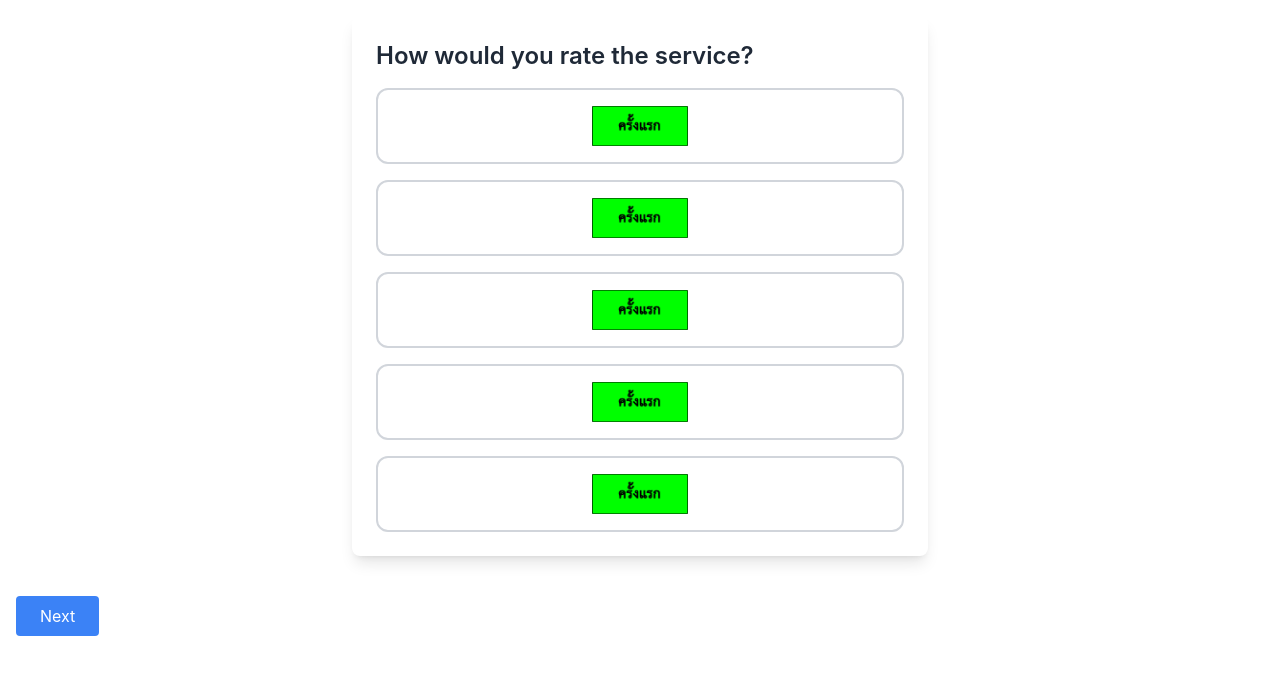
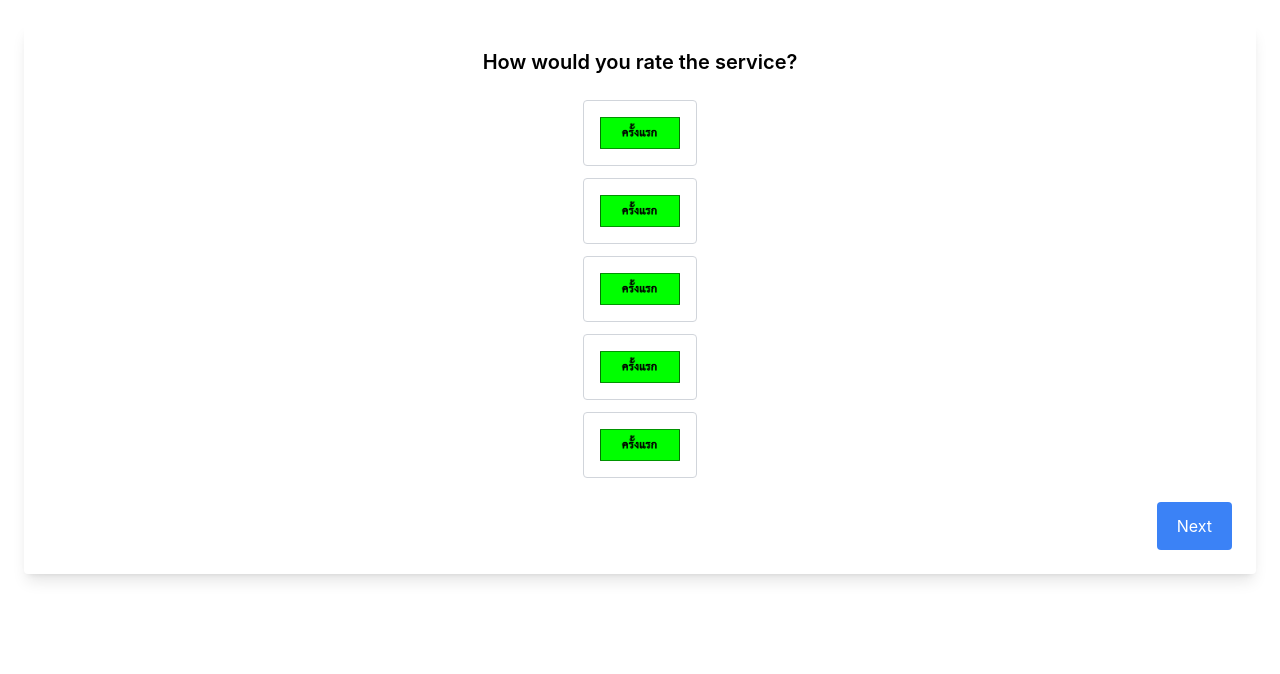
Before and after one commit to slowbs/hospital-feedback, a React (Create React App) app: page / in a window 1280 px wide. Shown: the top 674 px of the page. Built offline with nearby package versions, Linux system fonts and the light colour scheme.

Commit message:
ปุ่ม back next

```diff
--- a/src/components/QuestionCard.jsx
+++ b/src/components/QuestionCard.jsx
@@ -1,7 +1,7 @@
 import React from "react";
 import { useFeedback } from "../context/FeedbackContext";
 
-const QuestionCard = ({ question, index, handleNext }) => {
+const QuestionCard = ({ question, index, handleNext, handleBack }) => {
   const { addFeedback } = useFeedback();
 
   const handleClick = (response) => {
@@ -10,22 +10,47 @@ const QuestionCard = ({ question, index, handleNext }) => {
   };
 
   return (
-    <div className="question-card p-6 mb-6 bg-white rounded-lg shadow-lg max-w-xl mx-auto">
-      <p className="text-2xl font-semibold text-gray-800 mb-4">{question.text}</p>
-      <div className="grid grid-cols-1 gap-4 mt-4">
+    <div className="question-card p-6 mb-4 bg-white rounded shadow-lg flex flex-col justify-between h-full space-y-6">
+      {/* ข้อความคำถาม */}
+      <p className="text-xl font-semibold text-center">{question.text}</p>
+
+      {/* ตัวเลือกคำถาม */}
+      <div className="flex flex-col space-y-3 mt-4">
         {question.options.map((option, idx) => (
           <button
             key={idx}
-            className="p-4 border-2 border-gray-300 rounded-xl hover:bg-gray-100 transition duration-300 ease-in-out transform hover:scale-105 focus:outline-none"
+            className="p-4 w-auto max-w-xs mx-auto border border-gray-300 rounded hover:bg-gray-200 flex justify-center items-center"
             onClick={() => handleClick(idx + 1)} // ส่งคำตอบและไปคำถามถัดไป
           >
             <img
               src={require(`../assets/img/${option}.png`)} // ใช้ภาพ PNG
               alt={`option ${idx + 1}`}
-              className="w-24 h-10 mx-auto"
+              className="w-20 h-8" // ขนาดของภาพ
             />
           </button>
         ))}
+      </div>
+
+      {/* ปุ่ม Back และ Next */}
+      <div className="flex justify-between items-center mt-6">
+        {/* ปุ่ม Back แสดงเฉพาะเมื่อไม่ใช่คำถามแรก */}
+        {index > 0 && (
+          <button
+            onClick={handleBack}
+            className="px-5 py-3 bg-gray-500 text-white rounded hover:bg-gray-600"
+          >
+            Back
+          </button>
+        )}
+        {/* ปุ่ม Next ที่ขวาสุด */}
+        <div className="flex justify-end w-full">
+          <button
+            onClick={handleNext}
+            className="px-5 py-3 bg-blue-500 text-white rounded hover:bg-blue-600"
+          >
+            {index < 2 ? "Next" : "Submit"}
+          </button>
+        </div>
       </div>
     </div>
   );
--- a/src/pages/Feedback.jsx
+++ b/src/pages/Feedback.jsx
@@ -3,7 +3,6 @@ import { useNavigate } from "react-router-dom";
 import QuestionCard from "../components/QuestionCard";
 import { useFeedback } from "../context/FeedbackContext";
 
-// คอมโพเนนต์สำหรับแสดงคำถาม
 const Feedback = () => {
   const { feedback } = useFeedback();
   const [currentQuestionIndex, setCurrentQuestionIndex] = useState(0);
@@ -35,21 +34,22 @@ const Feedback = () => {
     }
   };
 
+  const handleBack = () => {
+    if (currentQuestionIndex > 0) {
+      setCurrentQuestionIndex(currentQuestionIndex - 1);
+    }
+  };
+
   return (
-    <div className="p-4">
+    <div className="p-6">
       {questions[currentQuestionIndex] && (
         <QuestionCard
           question={questions[currentQuestionIndex]}
           index={currentQuestionIndex}
           handleNext={handleNext}
+          handleBack={handleBack}  // ส่ง handleBack ให้กับ QuestionCard
         />
       )}
-      <button
-        onClick={handleNext}
-        className="mt-4 px-6 py-2 bg-blue-500 text-white rounded hover:bg-blue-600"
-      >
-        {currentQuestionIndex < questions.length - 1 ? "Next" : "Submit"}
-      </button>
     </div>
   );
 };
```
